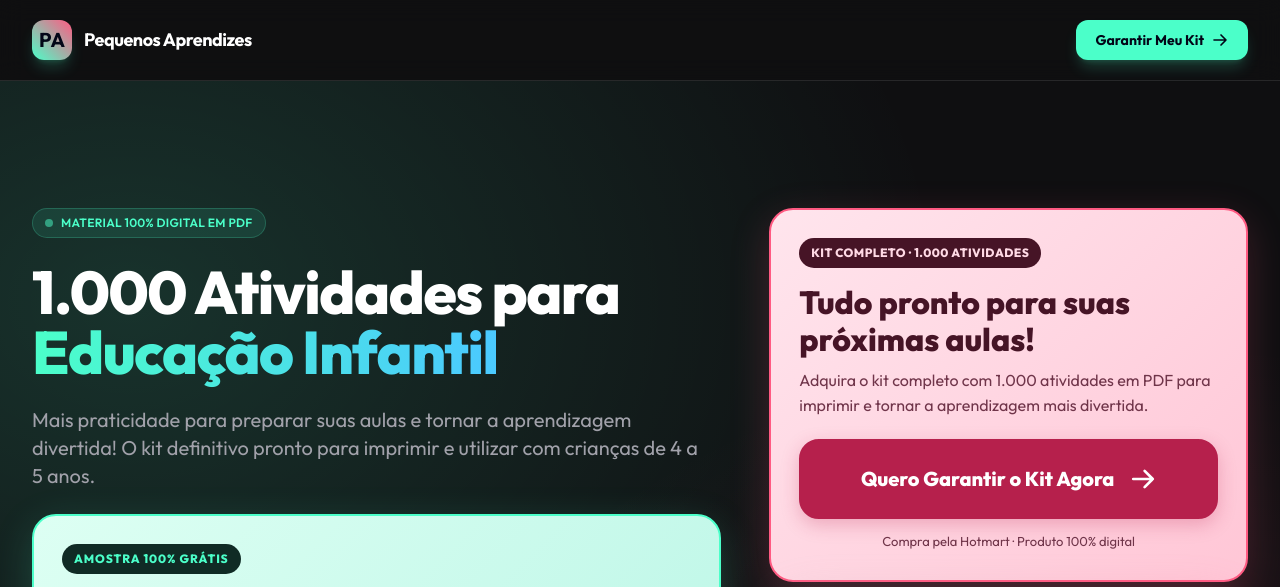
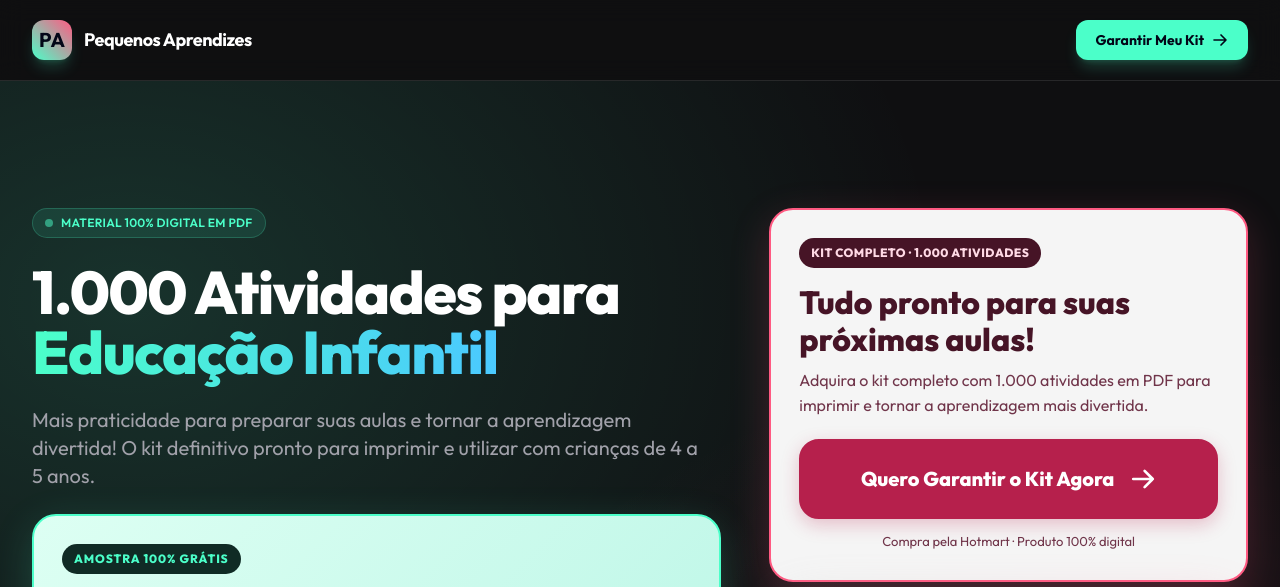
Before and after one commit to marcelopgama96-beep/pequenos-aprendizes, a plain HTML site: page index.html in a window 1280 px wide. Shown: the top 587 px of the page. Drawn offline with Linux system fonts and the light colour scheme.

Commit message:
Use light gray background for purchase card

```diff
--- a/index.html
+++ b/index.html
@@ -117,7 +117,7 @@
     .hero-product > .purchase-card { width: 100%; }
     .purchase-card {
       border-color: #FF5A82;
-      background: linear-gradient(135deg, #ffe5ed, #ffc6d6);
+      background: #f5f5f5;
       color: #461426;
       box-shadow: 0 12px 40px rgba(255, 90, 130, 0.2);
     }
```
